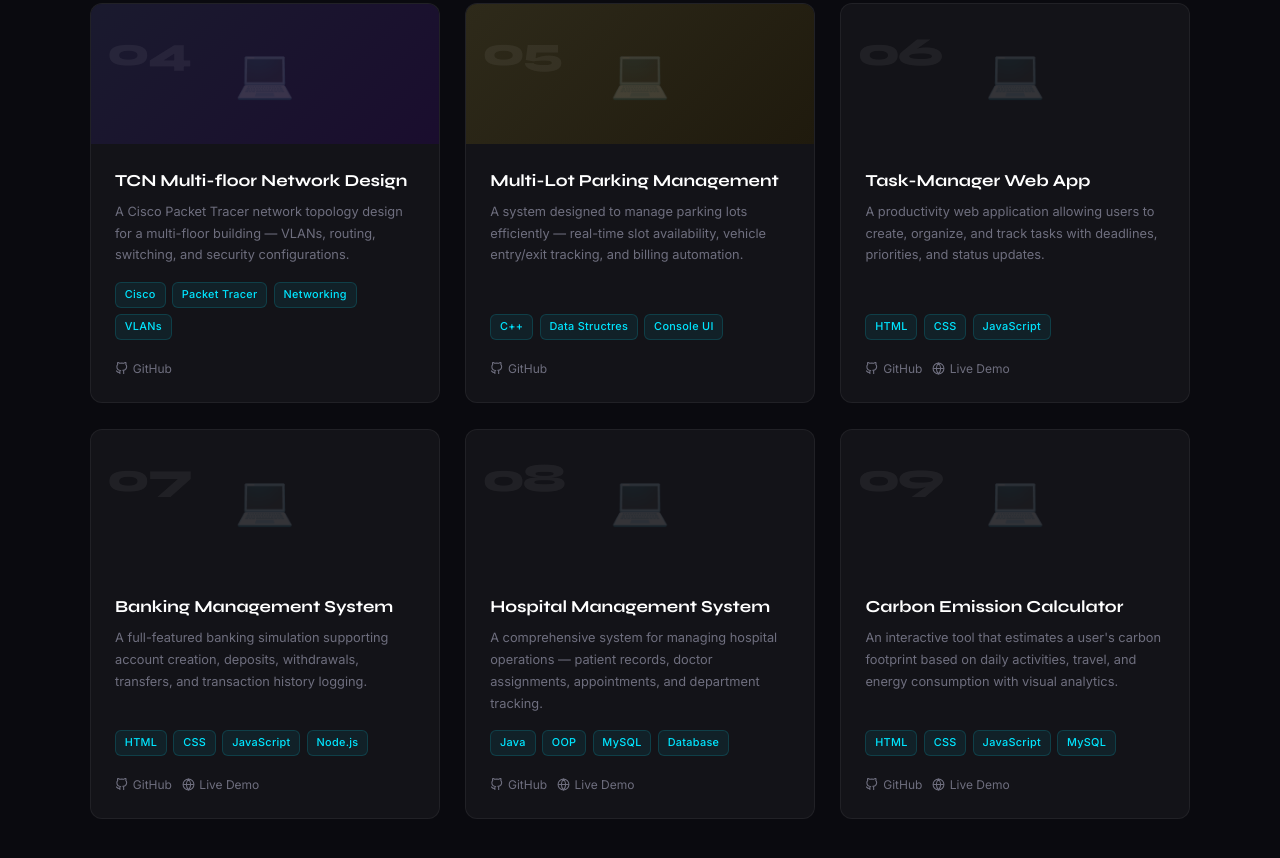
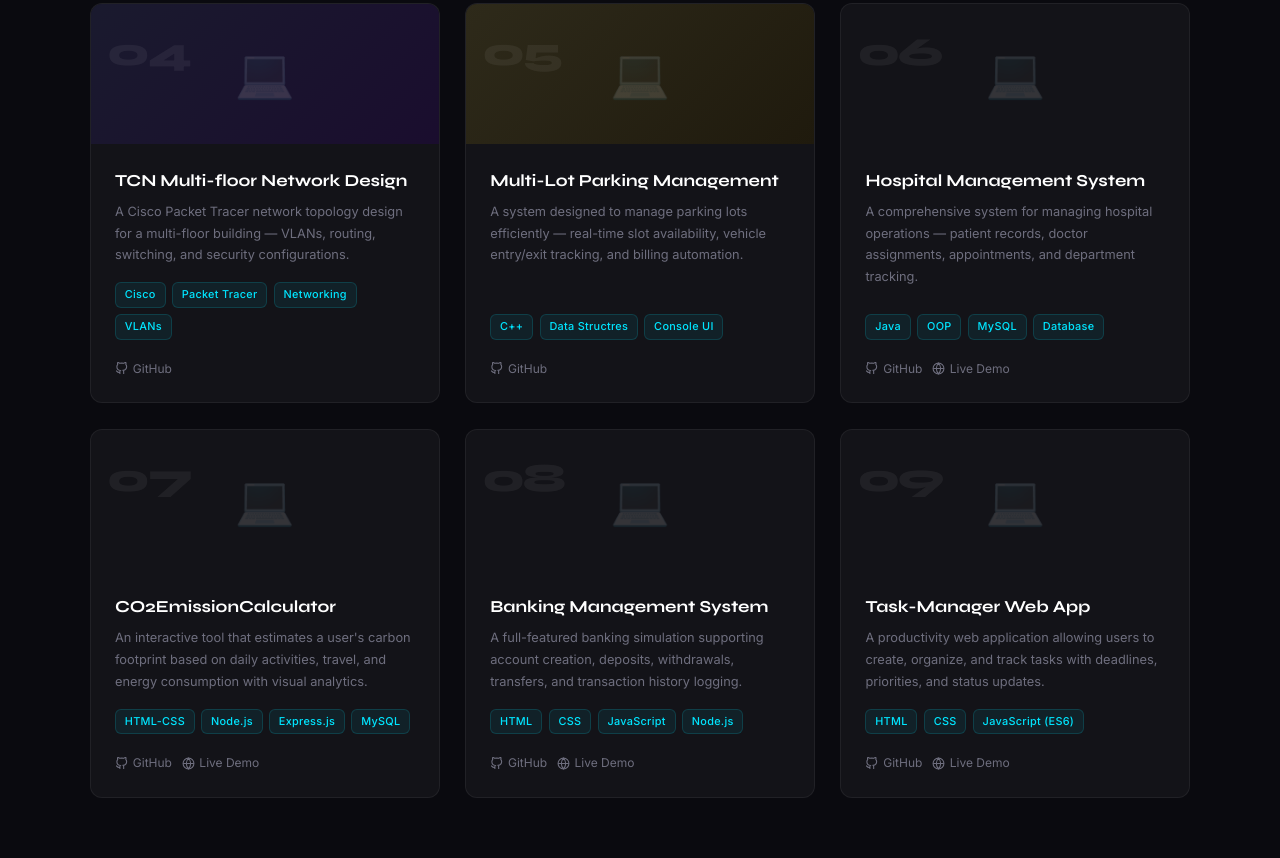
Before and after one commit to hassancodebase/hassancodebase.github.io, a plain HTML site: page index.html in a window 1280 px wide. Shown: the part 3407-4265 px from the top of the page. Drawn offline with nearby package versions, Linux system fonts and the light colour scheme.

Commit message:
Update project links

```diff
--- a/index.html
+++ b/index.html
@@ -957,10 +957,16 @@ const projects = [
     github:"https://github.com/hassancodebase/Multi-Level-Parking-Lot-Management", live:null
   },
   {
-    title:"Task-Manager Web App",
-    desc:"A productivity web application allowing users to create, organize, and track tasks with deadlines, priorities, and status updates.",
-    tags:["HTML","CSS","JavaScript"],
-    github:"https://github.com/hassancodebase/Task-Manager", live:"https://hassancodebase.github.io/Task-Manager/"
+    title:"Hospital Management System",
+    desc:"A comprehensive system for managing hospital operations — patient records, doctor assignments, appointments, and department tracking.",
+    tags:["Java","OOP","MySQL","Database"],
+    github:"#", live:"#"
+  },
+  {
+    title:"CO2EmissionCalculator",
+    desc:"An interactive tool that estimates a user's carbon footprint based on daily activities, travel, and energy consumption with visual analytics.",
+    tags:["HTML-CSS","Node.js", "Express.js", "MySQL"],
+    github:"https://github.com/hassancodebase/CO2EmissionCalculator", live:"#"
   },
   {
     title:"Banking Management System",
@@ -969,16 +975,10 @@ const projects = [
     github:"#", live:"#"
   },
   {
-    title:"Hospital Management System",
-    desc:"A comprehensive system for managing hospital operations — patient records, doctor assignments, appointments, and department tracking.",
-    tags:["Java","OOP","MySQL","Database"],
-    github:"#", live:"#"
-  },
-  {
-    title:"Carbon Emission Calculator",
-    desc:"An interactive tool that estimates a user's carbon footprint based on daily activities, travel, and energy consumption with visual analytics.",
-    tags:["HTML","CSS","JavaScript", "MySQL"],
-    github:"#", live:"#"
+    title:"Task-Manager Web App",
+    desc:"A productivity web application allowing users to create, organize, and track tasks with deadlines, priorities, and status updates.",
+    tags:["HTML","CSS","JavaScript (ES6)"],
+    github:"https://github.com/hassancodebase/Task-Manager", live:"https://hassancodebase.github.io/Task-Manager/"
   }
 ];
 
```
